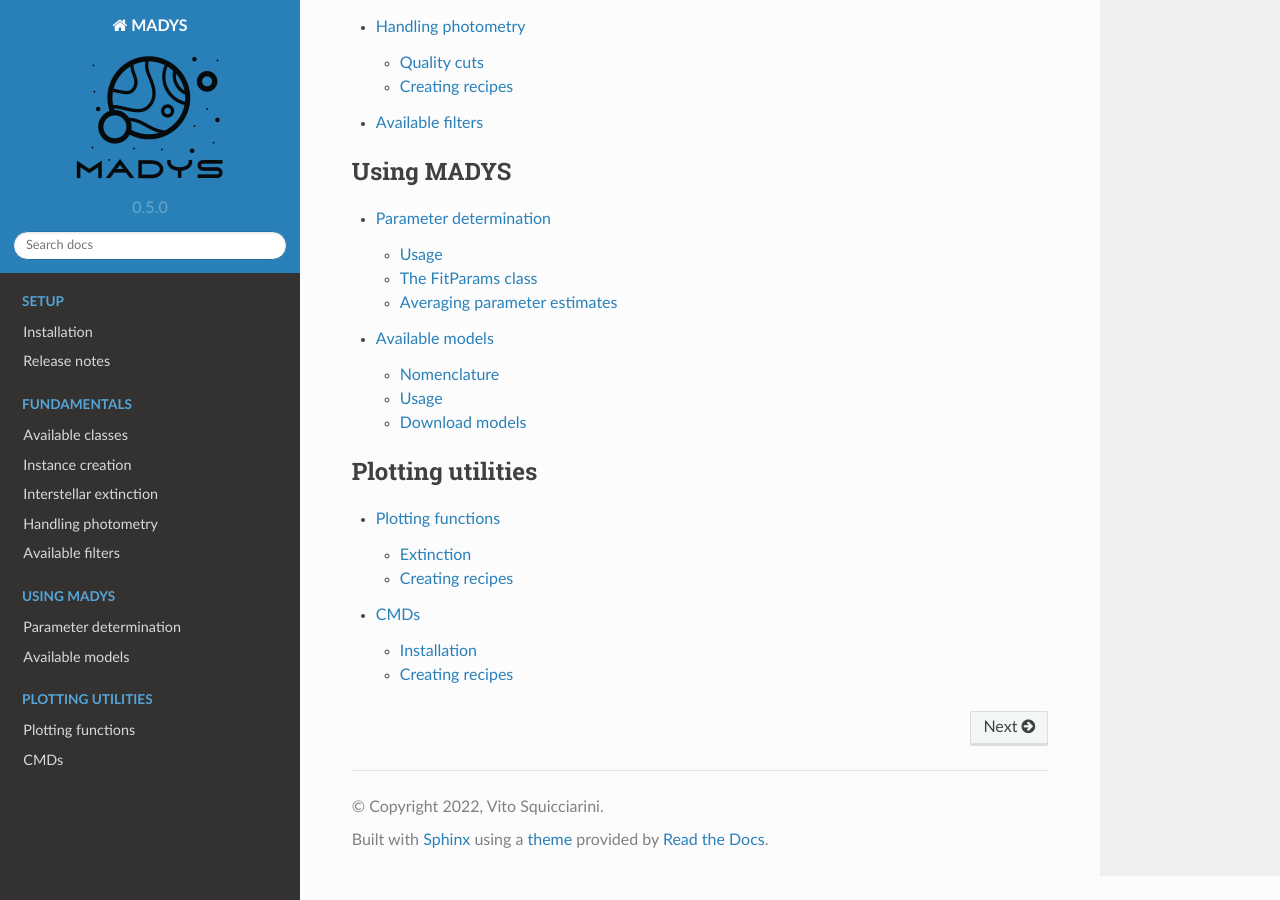
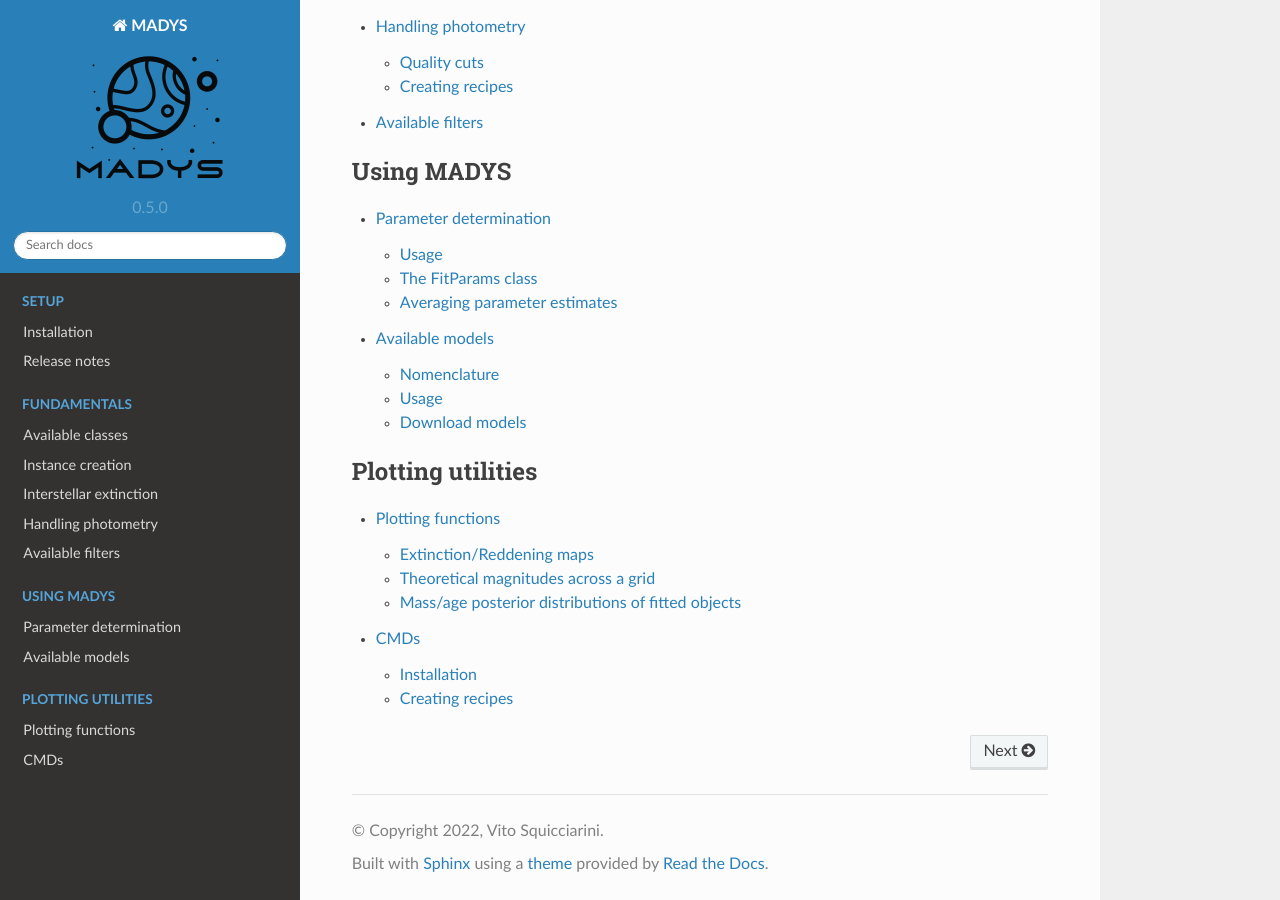
Before and after one commit to vsquicciarini/madys, a Sphinx documentation site: the page built from docs/source/index.rst, in a window 1280 px wide and 900 px high, scrolled down 1982 px. Built offline with Sphinx 7.4.7 and the Read the Docs theme 2.0.0, drawn with Linux system fonts in a browser that asks for light colours; some of the changed lines change nothing that is shown.

Commit message:
Update plotting_functions.rst

```diff
--- a/docs/source/plotting_functions.rst
+++ b/docs/source/plotting_functions.rst
@@ -2,7 +2,7 @@ Plotting functions
 =====
 
 
-Extinction
+Extinction/Reddening maps
 ------------
 
 The function :py:func:`SampleObject.plot_2D_ext` can be used to plot the integrated extinction along the line of sight, given as input a certain field of view. As a static method, it does not require the creation of a SampleObject instance.
@@ -19,7 +19,7 @@ The command will produce the following figure:
 
 .. image:: images/example_ext_map2.png
 
-It is possible, through the keyword ``ax``, to overplot the extinction map over an existing figure. Let us try, for instance, to plot some random points over the abovementioned extinction map:
+It is possible, through the keyword ``ax``, to plot the extinction map as a layer of an existing figure. Let us try, for instance, to plot some random points over the abovementioned extinction map:
 
 >>> fontsize = 20
 >>> fig, ax = plt.subplots(figsize=(8,8))
@@ -32,22 +32,34 @@ It is possible, through the keyword ``ax``, to overplot the extinction map over
 .. image:: images/example_ext_map.png
 
 
-Creating recipes
-----------------
+Theoretical magnitudes across a grid
+------------
 
-To retrieve a list of random ingredients,
-you can use the ``lumache.get_random_ingredients()`` function:
+The goal of the function :py:func:`IsochroneGrid.plot_iso_grid` is to plot the expected value of a given magnitude or color as a function of age and mass, given a certain model. This function is particularly useful to quickly visualize the age/mass range spanned by the selected model.
 
-.. autofunction:: lumache.get_random_ingredients
+For instance, the command:
 
-The ``kind`` parameter should be either ``"meat"``, ``"fish"``,
-or ``"veggies"``. Otherwise, :py:func:`lumache.get_random_ingredients`
-will raise an exception.
+>>> IsochroneGrid.plot_iso_grid('G','bhac15',x_log=True,y_log=True,levels=[6.9,7.4,11.9],fontsize=20,cmap='autumn_r')
 
-.. autoexception:: lumache.InvalidKindError
+would yield Gaia's G magnitude across the BHAC15 grid. White areas represent regions that are outside the dynamical range of the model.
 
-For example:
+.. image:: images/example_iso_grid.png
 
->>> import lumache
->>> lumache.get_random_ingredients()
-['shells', 'gorgonzola', 'parsley']
+
+Mass/age posterior distributions of fitted objects
+------------
+
+After running :py:func:`SampleObject.get_params` upon a ``SampleObject`` instance, the results contained in the derived ``FitParams`` instance can be visually inspected through the function :py:func:`FitParams.plot_maps`. In particular, two quantities can be plotted:
+
+* the reduced chi2 distributions of the fit as a function of mass and age, assuming nominal photometric measurements. This map has a straghtforward mathematical meaning;
+* the weight map (cp. Squicciarini & Bonavita 2022), which provides the statistical weights of every point in the grid to get the final solution(s). This map is closer to what MADYS actually employs to derive the final estimates.
+
+>>>#results is a FitParams instance
+>>>results.plot_maps(dtype='weights')
+>>>results.plot_maps(dtype='weights')
+
+.. image:: images/example_chi2.png
+
+.. image:: images/example_weights.png
+
+In this example, it is easily seen that a degeneracy exists for this star; hence, two solutions will be found for the star in the attribute ``all_solutions`` of the FitParams instance.
```
